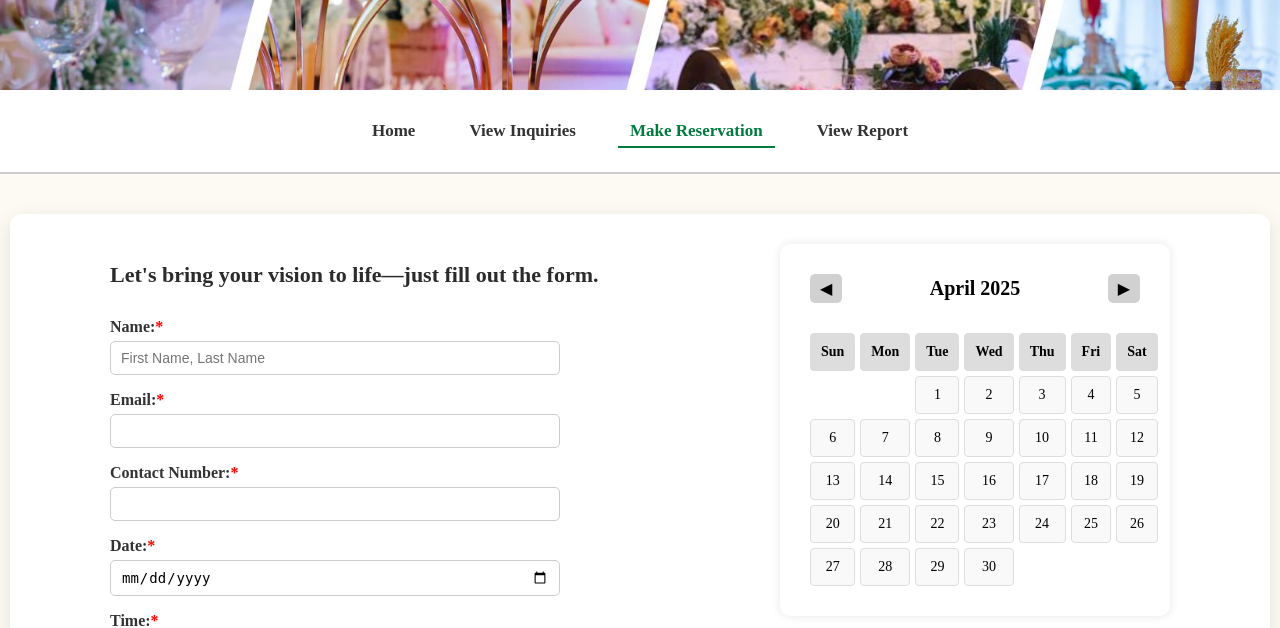
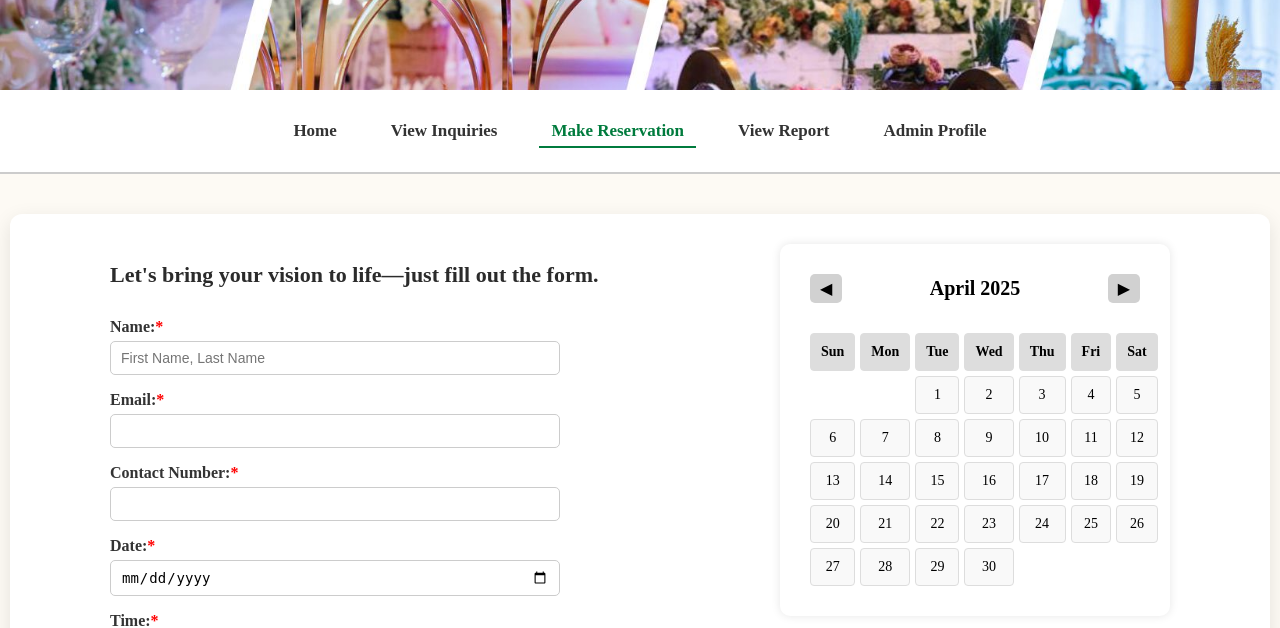
Before and after one commit to RosarioAngelica/trylang_cohere, a PHP site: page /VillaSalud.UI/pages/a_make_reservation.php in a window 1280 px wide. Shown: the top 628 px of the page. Run offline with PHP 8.4, Linux system fonts and the light colour scheme.

Commit message:
add admin profile navbar

```diff
--- a/VillaSalud.UI/pages/a_make_reservation.php
+++ b/VillaSalud.UI/pages/a_make_reservation.php
@@ -116,6 +116,7 @@ if ($_SERVER["REQUEST_METHOD"] == "POST") {
             <li><a href="../pages/a_inquiries.html">View Inquiries</a></li>
             <li><a href="../pages/a_make_reservation.php" class="active">Make Reservation</a></li>
             <li><a href="../pages/a_view_report.html">View Report</a></li>
+            <li><a href="../pages/admin_profile.html">Admin Profile</a></li>
         </ul>
     </nav>
 
```
